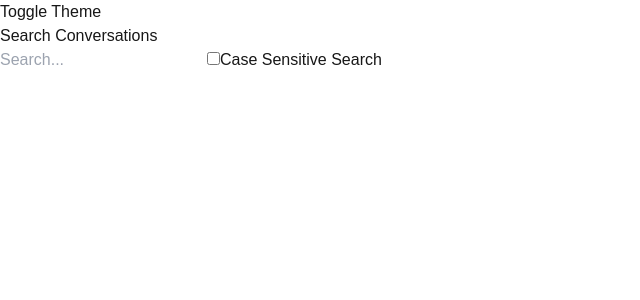
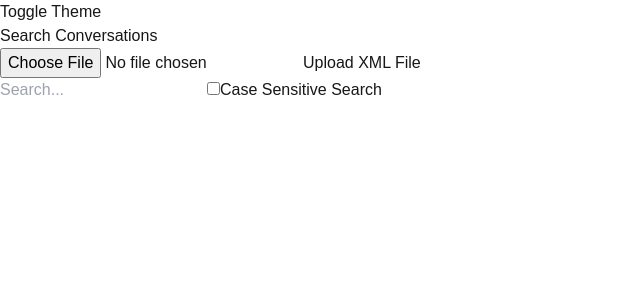
Before and after one commit to Mahmoud-Git123/concordances-search-engine, a Next.js app: page / in a window 1280 px wide. Shown: the top 300 px of the page, without its empty margins (0-640 px from the left). Built offline with nearby package versions, Linux system fonts and the light colour scheme.

Commit message:
added upload button

```diff
--- a/src/app/page.tsx
+++ b/src/app/page.tsx
@@ -4,24 +4,38 @@ import SearchBar from "@/components/SearchBar";
 import Concordance from "@/components/Concordances";
 import Statistics from "@/components/Statistics";
 import Visualization from "@/components/Visualisation";
+import UploadButton from "@/components/UploadButton";
 import Search from "@/hooks/search";
 
 export default function Home() {
   const [searchTerm, setSearchTerm] = useState("");
   const [caseSensitive, setCaseSensitive] = useState(false);
-  const { concordances, statistics, loading, error } = Search(searchTerm, caseSensitive);
+  const [xmlData, setXmlData] = useState<string | null>(null);
+  const [error, setError] = useState<string | null>(null);
+  const { concordances, statistics, loading } = Search(searchTerm, caseSensitive, xmlData);
 
   const handleSearch = (term, caseSensitive) => {
+    if (!xmlData) {
+      setError("No file uploaded");
+      return;
+    }
     setSearchTerm(term);
     setCaseSensitive(caseSensitive);
+    setError(null); // Clear any previous errors
+  };
+
+  const handleUpload = (data) => {
+    setXmlData(data);
+    setError(null); // Clear any previous errors
   };
 
   return (
     <div className="flex flex-col items-center p-4 md:p-8">
       <h1 className="text-xl md:text-2xl font-bold mb-4">Search Conversations</h1>
+      <UploadButton onUpload={handleUpload} />
       <SearchBar onSearch={handleSearch} />
+      {error && <p className="text-red-500">{error}</p>}
       {searchTerm && loading && <p>Loading...</p>}
-      {error && <p>{error}</p>}
       {searchTerm && !loading && !error && (
         <div className="flex flex-col md:flex-row items-start w-full space-y-4 md:space-y-0 md:space-x-4 mt-4">
             <div className="flex-1 p-5 hover:border border-blue-500 rounded-lg border-opacity-80">
--- /dev/null
+++ b/src/components/UploadButton.tsx
@@ -0,0 +1,56 @@
+import React, { useState } from 'react';
+
+const UploadButton = ({ onUpload }) => {
+  const [fileName, setFileName] = useState<string | null>(null);
+
+  const handleFileChange = (event) => {
+    const file = event.target.files[0];
+    if (file) {
+      setFileName(file.name);
+      const reader = new FileReader();
+      reader.onload = (e) => {
+        if (e.target) {
+          const text = e.target.result;
+          onUpload(text);
+        }
+      };
+      reader.readAsText(file);
+    }
+  };
+
+  const handleDelete = () => {
+    setFileName(null);
+    onUpload(null);
+  };
+
+  return (
+    <div className="mb-4 flex items-center space-x-2">
+      <input
+        type="file"
+        accept=".xml"
+        onChange={handleFileChange}
+        className="hidden"
+        id="file-upload"
+      />
+      <label
+        htmlFor="file-upload"
+        className="px-4 py-2 bg-gray-700 text-white rounded-2xl hover:bg-blue-800 transition-colors duration-300 cursor-pointer"
+      >
+        Upload XML File
+      </label>
+      {fileName && (
+        <>
+          <p className="mt-2 text-sm text-gray-600">Uploaded file: {fileName}</p>
+          <button
+            onClick={handleDelete}
+            className="px-2 py-1 bg-red-500 text-white rounded-2xl hover:bg-red-700 transition-colors duration-300"
+          >
+            X
+          </button>
+        </>
+      )}
+    </div>
+  );
+};
+
+export default UploadButton;
--- a/src/hooks/search.ts
+++ b/src/hooks/search.ts
@@ -2,27 +2,31 @@ import { useState, useEffect } from "react";
 import { parseXML } from "@/lib/xmlParsing";
 import { Concordance, Statistics } from "@/types";
 
-//  creating the search custom hook which takes searchTerm and caseSensitive as arguments
-const Search = (searchTerm: string, caseSensitive: boolean) => {
+//  creating the search custom hook which takes searchTerm, caseSensitive, and xmlData as arguments
+const Search = (searchTerm: string, caseSensitive: boolean, xmlData: string | null) => {
   const [concordances, setConcordances] = useState<Concordance[]>([]);
   const [statistics, setStatistics] = useState<Statistics | null>(null);
   const [loading, setLoading] = useState<boolean>(true);
   const [error, setError] = useState<string | null>(null);
 
-  //   useEffect is used to fetch and process data when searchTerm or caseSensitive changes
+  //   useEffect is used to fetch and process data when searchTerm, caseSensitive, or xmlData changes
   useEffect(() => {
     const fetchData = async () => {
-
       setLoading(true);
       setError(null);
 
       try {
-        const xmlData = await fetch("/large_conversation.xml");
-        const text = await xmlData.text(); // converts the fteched data from xml to text
+        let text;
+        if (xmlData) {
+          text = xmlData;
+        } else {
+          const response = await fetch("/large_conversation.xml");
+          text = await response.text(); // converts the fetched data from xml to text
+        }
 
         const { conversations } = await parseXML(text); //  parsing the text in order to get the conversations using xmlParsing
 
-        // filters the conversations recieved from parsing the xml data based on the word searched and checking case sensitivity
+        // filters the conversations received from parsing the xml data based on the word searched and checking case sensitivity
         const filteredConcordances = conversations.filter((conversation: any) => {
             const text = conversation.text;
             let matchFound;
@@ -42,7 +46,7 @@ const Search = (searchTerm: string, caseSensitive: boolean) => {
 
         const stats = calculateStatistics(conversations, searchTerm, caseSensitive);
 
-        //  now that we have statistics and filitered text we can update states
+        //  now that we have statistics and filtered text we can update states
         setConcordances(filteredConcordances);
         setStatistics(stats);
       } catch (error) {
@@ -54,11 +58,10 @@ const Search = (searchTerm: string, caseSensitive: boolean) => {
 
     // fetch for data, ONLY when a search word is given
     if (searchTerm) fetchData();
-  }, [searchTerm, caseSensitive]);
+  }, [searchTerm, caseSensitive, xmlData]);
 
   const calculateStatistics = (conversations: any[], searchTerm: string, caseSensitive: boolean): Statistics => {
-
-    const stats: Statistics = { //creating and initalising the statistics object
+    const stats: Statistics = { //creating and initializing the statistics object
       totalSpeakers: 0,
       genderNumbers: { male: 0, female: 0 },
       ageNumbers: {},
@@ -81,12 +84,10 @@ const Search = (searchTerm: string, caseSensitive: boolean) => {
         stats.genderNumbers[conversation.gender] =
           (stats.genderNumbers[conversation.gender] || 0) + 1;
 
-
         stats.ageNumbers[conversation.age] =
           (stats.ageNumbers[conversation.age] || 0) + 1;
       }
     });
-
 
     stats.totalSpeakers = Object.values(stats.genderNumbers).reduce(
       (total, count) => total + count,
```
Also changed, not shown: 1 other file (tests, documents, lock files or other folders).
